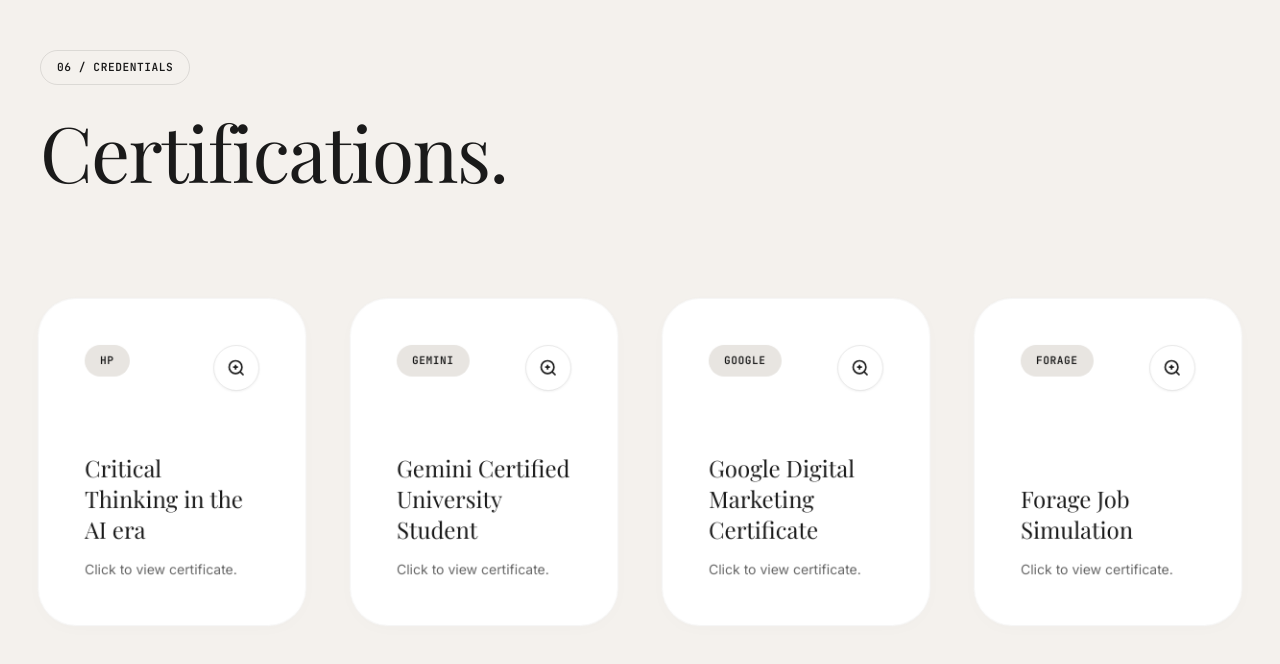
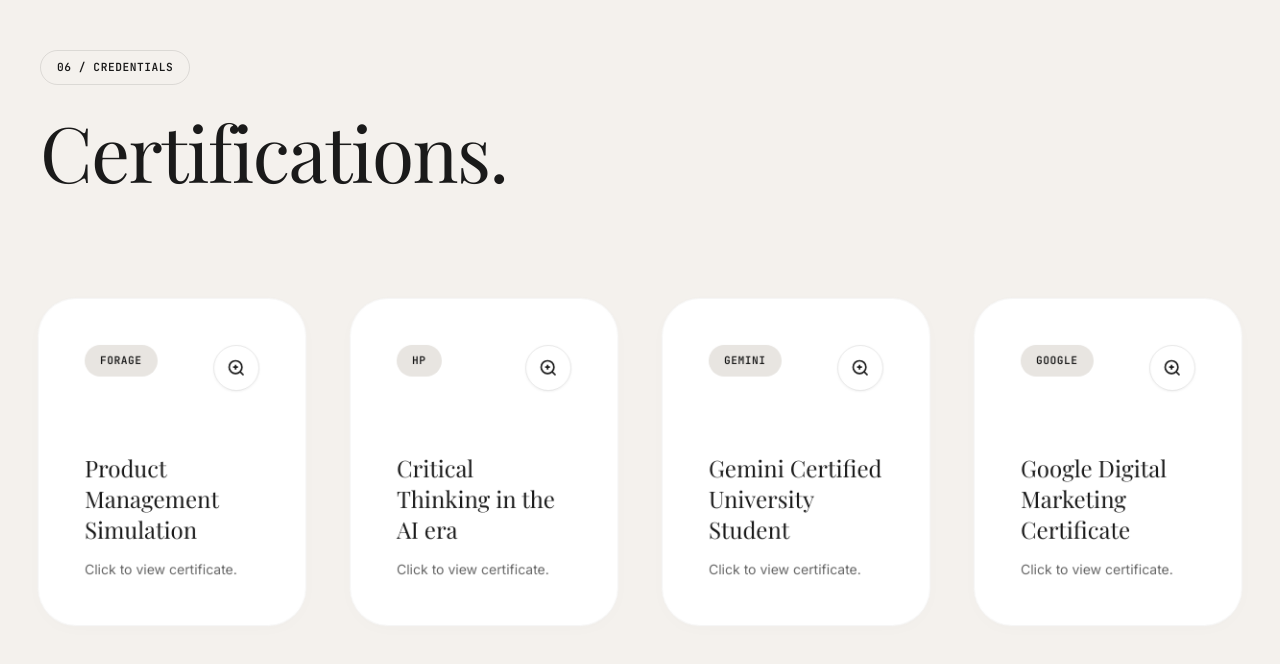
Before and after one commit to aansh1-dev/portfolio, a plain HTML site: page index.html in a window 1280 px wide. Shown: the part 6585-7249 px from the top of the page. Drawn offline with nearby package versions, Linux system fonts and the light colour scheme; a web font is replaced by a local one.

```diff
--- a/index.html
+++ b/index.html
@@ -637,7 +637,21 @@
 
             <div class="grid grid-cols-1 md:grid-cols-2 lg:grid-cols-4 gap-8">
 
-                <!-- Cert 1: HP -->
+                <!-- Cert 1: Product Management Simulation (Forage) -->
+                <div class="bento-card interactive cursor-pointer group flex flex-col min-h-[300px]" onclick="openModal('https://i.ibb.co/j9kd0pbY/forage.png')">
+                    <div class="flex justify-between items-start mb-16">
+                        <span class="tag bg-surfaceAlt border-none group-hover:bg-ink group-hover:text-[#F4F1ED] transition-colors duration-300">Forage</span>
+                        <div class="w-12 h-12 rounded-full border border-ink/10 flex items-center justify-center group-hover:bg-ink group-hover:text-[#F4F1ED] transition-all duration-500 group-hover:scale-110 shadow-sm group-hover:shadow-md">
+                            <svg width="20" height="20" viewBox="0 0 24 24" fill="none" stroke="currentColor" stroke-width="2"><circle cx="11" cy="11" r="8"></circle><line x1="21" y1="21" x2="16.65" y2="16.65"></line><line x1="11" y1="8" x2="11" y2="14"></line><line x1="8" y1="11" x2="14" y2="11"></line></svg>
+                        </div>
+                    </div>
+                    <div class="mt-auto transition-transform duration-500 ease-out group-hover:translate-x-2">
+                        <h3 class="text-2xl font-serif mb-4 group-hover:text-ink transition-colors duration-300">Product Management Simulation</h3>
+                        <p class="text-inkMuted text-sm">Click to view certificate.</p>
+                    </div>
+                </div>
+
+                <!-- Cert 2: HP -->
                 <div class="bento-card interactive cursor-pointer group flex flex-col min-h-[300px]" onclick="openModal('https://i.ibb.co/xtLgKfNY/HP-AI-Era-CT-certificate.jpg')">
                     <div class="flex justify-between items-start mb-16">
                         <span class="tag bg-surfaceAlt border-none group-hover:bg-ink group-hover:text-[#F4F1ED] transition-colors duration-300">HP</span>
@@ -651,7 +665,7 @@
                     </div>
                 </div>
 
-                <!-- Cert 2: Gemini -->
+                <!-- Cert 3: Gemini -->
                 <div class="bento-card interactive cursor-pointer group flex flex-col min-h-[300px]" onclick="openModal('https://i.ibb.co/k2fKSqrT/Screenshot-2026-02-14-142012.png')">
                     <div class="flex justify-between items-start mb-16">
                         <span class="tag bg-surfaceAlt border-none group-hover:bg-ink group-hover:text-[#F4F1ED] transition-colors duration-300">Gemini</span>
@@ -665,7 +679,7 @@
                     </div>
                 </div>
 
-                <!-- Cert 3: Google -->
+                <!-- Cert 4: Google -->
                 <div class="bento-card interactive cursor-pointer group flex flex-col min-h-[300px]" onclick="openModal('https://i.ibb.co/NgFgfKF5/Screenshot-2025-11-06-180344.png')">
                     <div class="flex justify-between items-start mb-16">
                         <span class="tag bg-surfaceAlt border-none group-hover:bg-ink group-hover:text-[#F4F1ED] transition-colors duration-300">Google</span>
@@ -675,20 +689,6 @@
                     </div>
                     <div class="mt-auto transition-transform duration-500 ease-out group-hover:translate-x-2">
                         <h3 class="text-2xl font-serif mb-4 group-hover:text-ink transition-colors duration-300">Google Digital Marketing Certificate</h3>
-                        <p class="text-inkMuted text-sm">Click to view certificate.</p>
-                    </div>
-                </div>
-
-                <!-- Cert 4: Forage -->
-                <div class="bento-card interactive cursor-pointer group flex flex-col min-h-[300px]" onclick="openModal('https://i.ibb.co/j9kd0pbY/forage.png')">
-                    <div class="flex justify-between items-start mb-16">
-                        <span class="tag bg-surfaceAlt border-none group-hover:bg-ink group-hover:text-[#F4F1ED] transition-colors duration-300">Forage</span>
-                        <div class="w-12 h-12 rounded-full border border-ink/10 flex items-center justify-center group-hover:bg-ink group-hover:text-[#F4F1ED] transition-all duration-500 group-hover:scale-110 shadow-sm group-hover:shadow-md">
-                            <svg width="20" height="20" viewBox="0 0 24 24" fill="none" stroke="currentColor" stroke-width="2"><circle cx="11" cy="11" r="8"></circle><line x1="21" y1="21" x2="16.65" y2="16.65"></line><line x1="11" y1="8" x2="11" y2="14"></line><line x1="8" y1="11" x2="14" y2="11"></line></svg>
-                        </div>
-                    </div>
-                    <div class="mt-auto transition-transform duration-500 ease-out group-hover:translate-x-2">
-                        <h3 class="text-2xl font-serif mb-4 group-hover:text-ink transition-colors duration-300">Forage Job Simulation</h3>
                         <p class="text-inkMuted text-sm">Click to view certificate.</p>
                     </div>
                 </div>
```
